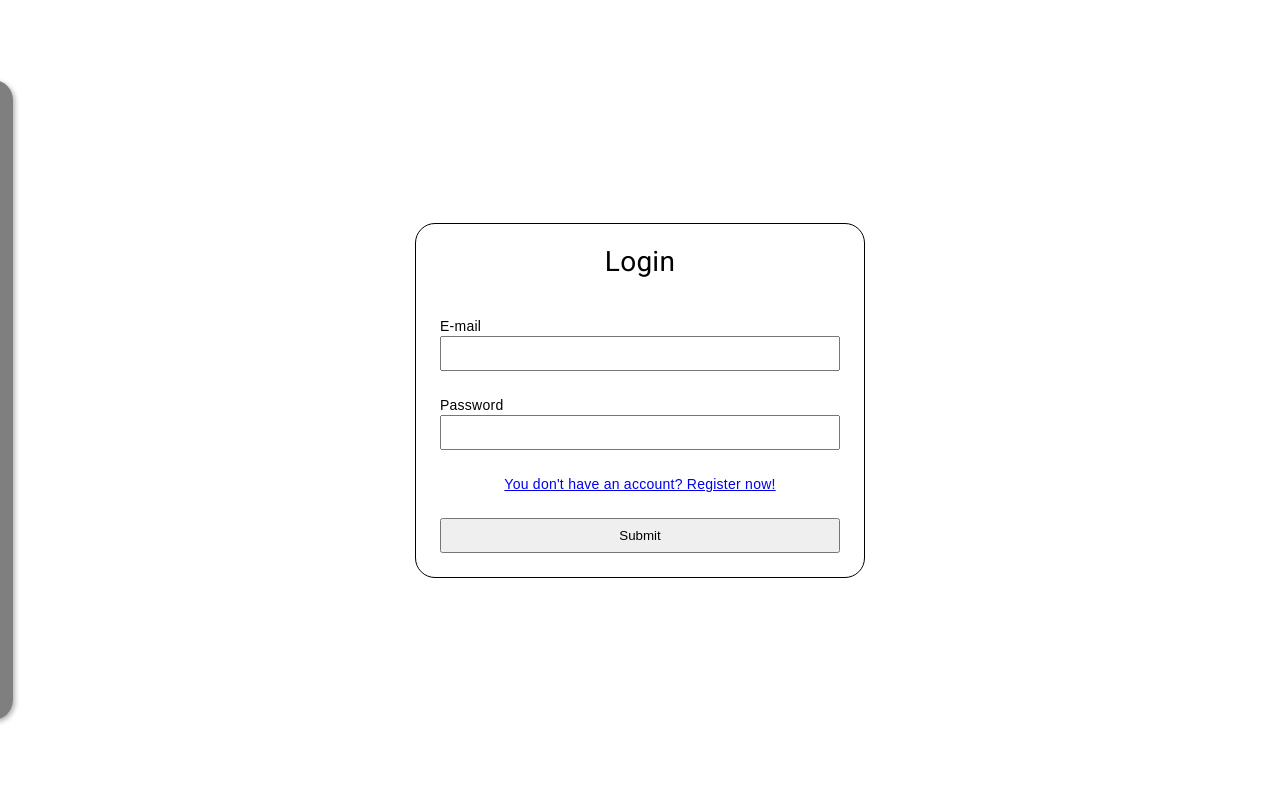
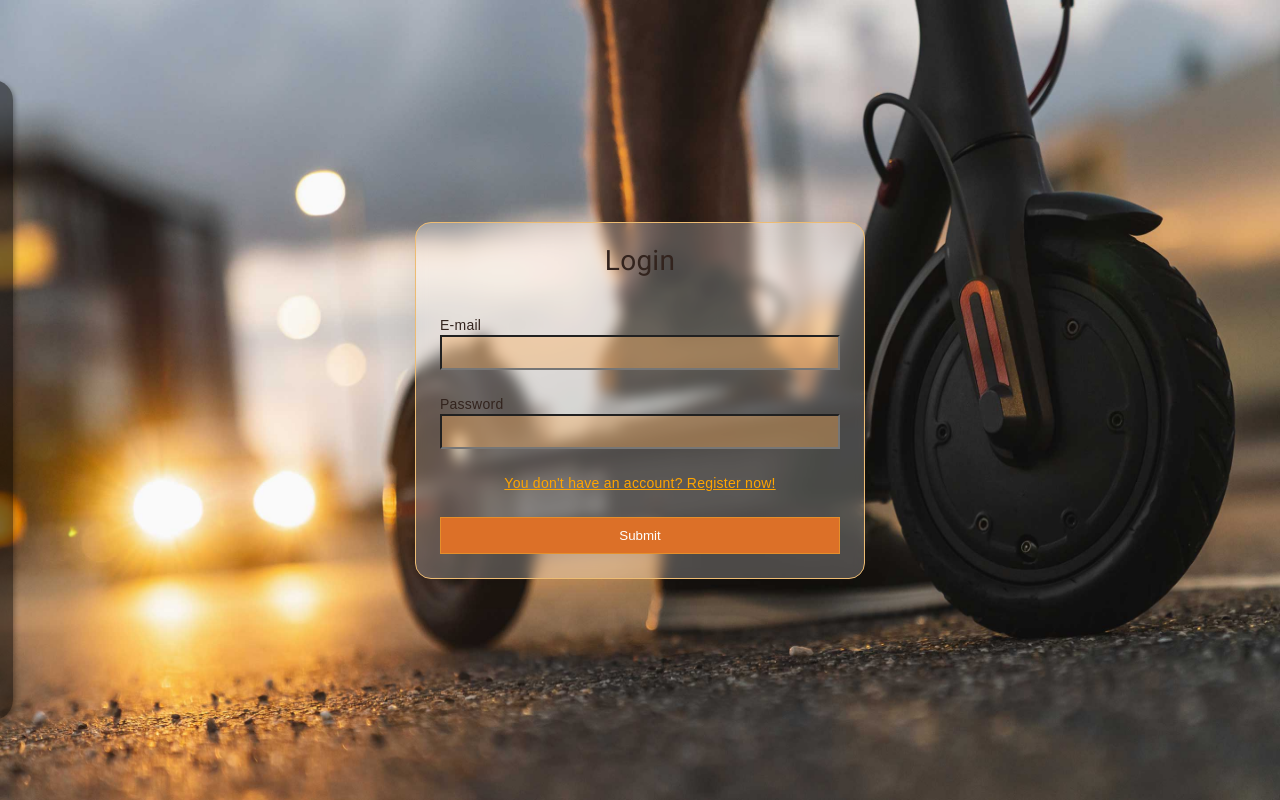
Before and after one commit to Skalakid/DB-project, an Angular app in the folder client/: page /login in a window 1280 px wide. Built offline with nearby package versions, Linux system fonts and the light colour scheme.

Commit message:
logout button with design for loggin

```diff
--- a/client/src/app/login-page/login-page.component.html
+++ b/client/src/app/login-page/login-page.component.html
@@ -1,4 +1,5 @@
 <div class="centerContainer">
+  <img src="assets/bg.jpg" />
   <form
     class="formBox"
     [formGroup]="modelForm"
@@ -12,6 +13,6 @@
 
     <a href="/register">You don't have an account? Register now!</a>
 
-    <input type="submit" name="login" value="Submit" on />
+    <input class="butt" type="submit" name="login" value="Submit" on />
   </form>
 </div>
--- a/client/src/app/login-page/login-page.component.scss
+++ b/client/src/app/login-page/login-page.component.scss
@@ -4,6 +4,13 @@
   display: flex;
   align-items: center;
   justify-content: center;
+  color: rgb(51, 36, 30);
+}
+
+.centerContainer img {
+  width: 100%;
+  height: 100%;
+  display: block;
 }
 
 h3 {
@@ -20,8 +27,35 @@ a {
   display: flex;
   flex-direction: column;
   border-radius: 20px;
-  border: 1px solid black;
+  border: 1px solid rgb(237, 188, 115);
   padding: 24px;
+  position: fixed;
+  background: rgba(255, 255, 255, 0.24);
+  border-radius: 16px;
+  box-shadow: 0 4px 30px rgba(0, 0, 0, 0.1);
+  backdrop-filter: blur(6.2px);
+  -webkit-backdrop-filter: blur(6.2px);
+}
+
+.formBox a {
+  color: orange;
+}
+
+.butt {
+  padding: 10px 15px;
+  background-color: #dc7028;
+  color: white;
+  border: none;
+  cursor: pointer;
+  border: solid 1px rgb(230, 143, 43);
+}
+
+.butt:hover {
+  background-color: #e66713;
+}
+
+input {
+  background-color: rgba(250, 176, 96, 0.4);
 }
 
 input {
--- a/client/src/app/nav-bar/nav-bar.component.html
+++ b/client/src/app/nav-bar/nav-bar.component.html
@@ -16,5 +16,10 @@
         ><img class="icon" src="assets/settings.png"
       /></a>
     </li>
+    <li>
+      <a routerLink="/login">
+        <img class="icon" click="logout()" src="assets/logout.png" />
+      </a>
+    </li>
   </ul>
 </div>
--- a/client/src/app/nav-bar/nav-bar.component.scss
+++ b/client/src/app/nav-bar/nav-bar.component.scss
@@ -24,7 +24,7 @@
 
 .box ul {
   width: 100%;
-  height: 50%;
+  height: 60%;
 
   display: flex;
   flex-direction: column;
--- a/client/src/app/nav-bar/nav-bar.component.ts
+++ b/client/src/app/nav-bar/nav-bar.component.ts
@@ -1,10 +1,16 @@
 import { Component } from '@angular/core';
+import { OnInit } from '@angular/core';
+import { AuthService } from '../services/auth.service';
 
 @Component({
   selector: 'app-nav-bar',
   templateUrl: './nav-bar.component.html',
-  styleUrls: ['./nav-bar.component.scss']
+  styleUrls: ['./nav-bar.component.scss'],
 })
 export class NavBarComponent {
+  constructor(private _authService: AuthService) {}
 
+  logout() {
+    this._authService.logout();
+  }
 }
--- a/client/src/app/register-page/register-page.component.html
+++ b/client/src/app/register-page/register-page.component.html
@@ -1,4 +1,5 @@
 <div class="centerContainer">
+  <img src="assets/bg.jpg" />
   <form
     class="formBox"
     [formGroup]="modelForm"
@@ -30,6 +31,6 @@
 
     <a href="/login">Try loggin in with the existing account!</a>
 
-    <input type="submit" name="login" value="Submit" />
+    <input class="butt" type="submit" name="login" value="Submit" />
   </form>
 </div>
--- a/client/src/app/register-page/register-page.component.scss
+++ b/client/src/app/register-page/register-page.component.scss
@@ -4,6 +4,13 @@
   display: flex;
   align-items: center;
   justify-content: center;
+  color: rgb(51, 36, 30);
+}
+
+.centerContainer img {
+  width: 100%;
+  height: 100%;
+  display: block;
 }
 
 h3 {
@@ -20,8 +27,35 @@ a {
   display: flex;
   flex-direction: column;
   border-radius: 20px;
-  border: 1px solid black;
+  border: 1px solid rgb(237, 188, 115);
   padding: 24px;
+  position: fixed;
+  background: rgba(255, 255, 255, 0.24);
+  border-radius: 16px;
+  box-shadow: 0 4px 30px rgba(0, 0, 0, 0.1);
+  backdrop-filter: blur(6.2px);
+  -webkit-backdrop-filter: blur(6.2px);
+}
+
+.formBox a {
+  color: orange;
+}
+
+.butt {
+  padding: 10px 15px;
+  background-color: #dc7028;
+  color: white;
+  border: none;
+  cursor: pointer;
+  border: solid 1px rgb(230, 143, 43);
+}
+
+.butt:hover {
+  background-color: #e66713;
+}
+
+input {
+  background-color: rgba(250, 176, 96, 0.4);
 }
 
 input {
```
